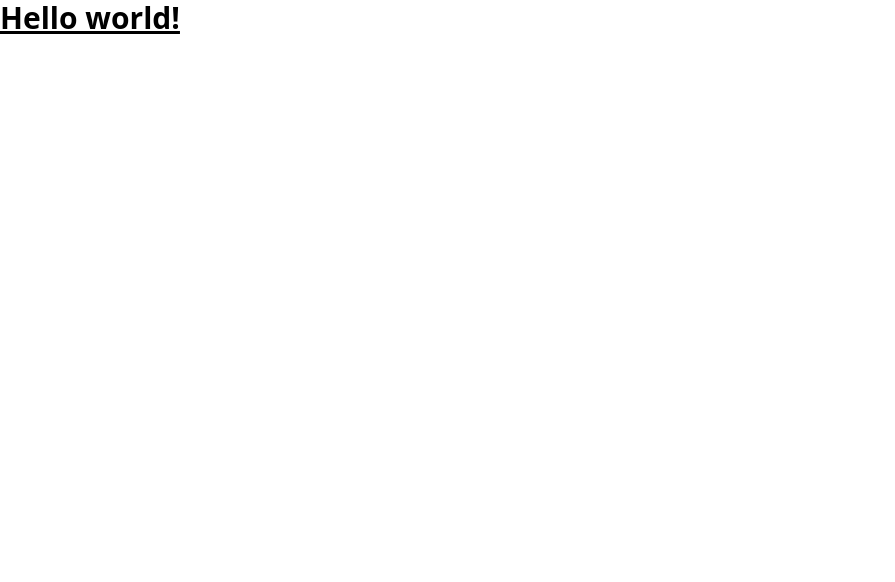
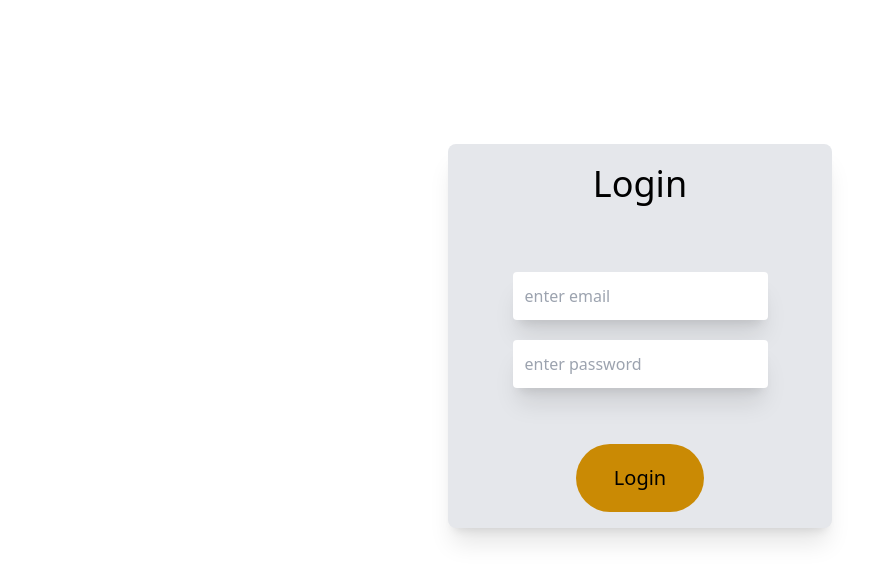
Before and after one commit to RYees/certifcate-generation-algorand, a React (Vite) app in the folder react-front/: page / in a window 1280 px wide. Shown: the top 582 px of the page, without its empty margins (0-895 px from the left). Built offline with nearby package versions, Linux system fonts and the light colour scheme.

Commit message:
data changes

```diff
--- a/react-front/package.json
+++ b/react-front/package.json
@@ -9,7 +9,8 @@
   },
   "dependencies": {
     "react": "^18.0.0",
-    "react-dom": "^18.0.0"
+    "react-dom": "^18.0.0",
+    "react-router-dom": "^6.3.0"
   },
   "devDependencies": {
     "@types/react": "^18.0.0",
--- a/react-front/src/App.jsx
+++ b/react-front/src/App.jsx
@@ -1,9 +1,19 @@
+import { BrowserRouter, Route, Routes } from 'react-router-dom';
+import Login from './Login';
+import Staff from './Staff';
+import Trainee from './Trainee';
+// import MainSideBar from './components/layout/MainSideBar';
+
 function App() {
   return (
-    <div className="App">
-      <h1 className="text-3xl font-bold underline">
-      Hello world!
-    </h1>
+    <div>
+    {/* <MainSideBar /> */}
+    <Routes>
+     <Route path='/' element={<Login />} />
+     <Route path='/staff' element={<Staff />} />
+     <Route path='/trainee' element={<Trainee />} />
+     </Routes>
+
     </div>
   )
 }
--- /dev/null
+++ b/react-front/src/Login.jsx
@@ -0,0 +1,26 @@
+import React from 'react'
+
+const Login = () => {
+  return (
+    <div className='text-center justify-center flex pt-36 pl-0 pr-0'>
+        <div className='text-center flex justify-center h-96 w-96 shadow-xl rounded-lg bg-gray-200'>
+            <div>
+            <h1 className='text-4xl mt-5'>Login</h1>
+            <div className='mt-12'>
+            <div className='p-5'>
+                <input type="email" placeholder='enter email' className='p-3 rounded inset-0 shadow-xl' />
+            </div>
+            <div>
+                <input type="password" placeholder='enter password' className='p-3 rounded inset-0 shadow-xl' id="" />
+            </div>
+            </div>
+            <div className='mt-14'>
+            <button className='py-5 px-7 w-32 text-xl bg-yellow-600 rounded-full cursor-pointer'>Login</button>
+            </div>
+            </div>
+        </div>
+    </div>
+  )
+}
+
+export default Login
--- a/react-front/src/Academy.jsx
+++ b/react-front/src/Staff.jsx
@@ -1,13 +1,13 @@
-function Academy() {
+function Staff() {
     // const [count, setCount] = useState(0)
 
     return (
       <div className="App">
         <h1 className="text-3xl font-bold underline">
-        Academy
+        Staff
       </h1>
       </div>
     )
   }
 
-  export default Academy
+  export default Staff
--- /dev/null
+++ b/react-front/src/components/layout/MainSideBar.jsx
@@ -0,0 +1,24 @@
+import { Link } from 'react-router-dom';
+
+const MainSideBar = () => {
+  return (
+    <header className='bg-yellow-600 max-w-xs h-screen fixed'>
+    {/* <div>MainSideBar</div> */}
+    <nav className=''>
+        <ul className='mt-8'>
+            {/* <li>
+               <Link to='/'>Login</Link>
+            </li> */}
+            <li className='p-4 border w-64 ml-2 mb-5 cursor-pointer'>
+                <Link to='/staff' className='mt-10'>Staff</Link>
+            </li>
+            <li className='p-4 border w-64 ml-2 mr-4 cursor-pointer'>
+                <Link to='/trainee'>Trainee</Link>
+            </li>
+        </ul>
+    </nav>
+    </header>
+  )
+}
+
+export default MainSideBar
--- a/react-front/src/main.jsx
+++ b/react-front/src/main.jsx
@@ -2,9 +2,12 @@ import React from 'react'
 import ReactDOM from 'react-dom/client'
 import App from './App'
 import './index.css'
+import { BrowserRouter } from 'react-router-dom';
 
 ReactDOM.createRoot(document.getElementById('root')).render(
+  <BrowserRouter>
   <React.StrictMode>
     <App />
   </React.StrictMode>
+  </BrowserRouter>
 )
```
Also changed, not shown: 1 other file (tests, documents, lock files or other folders).
